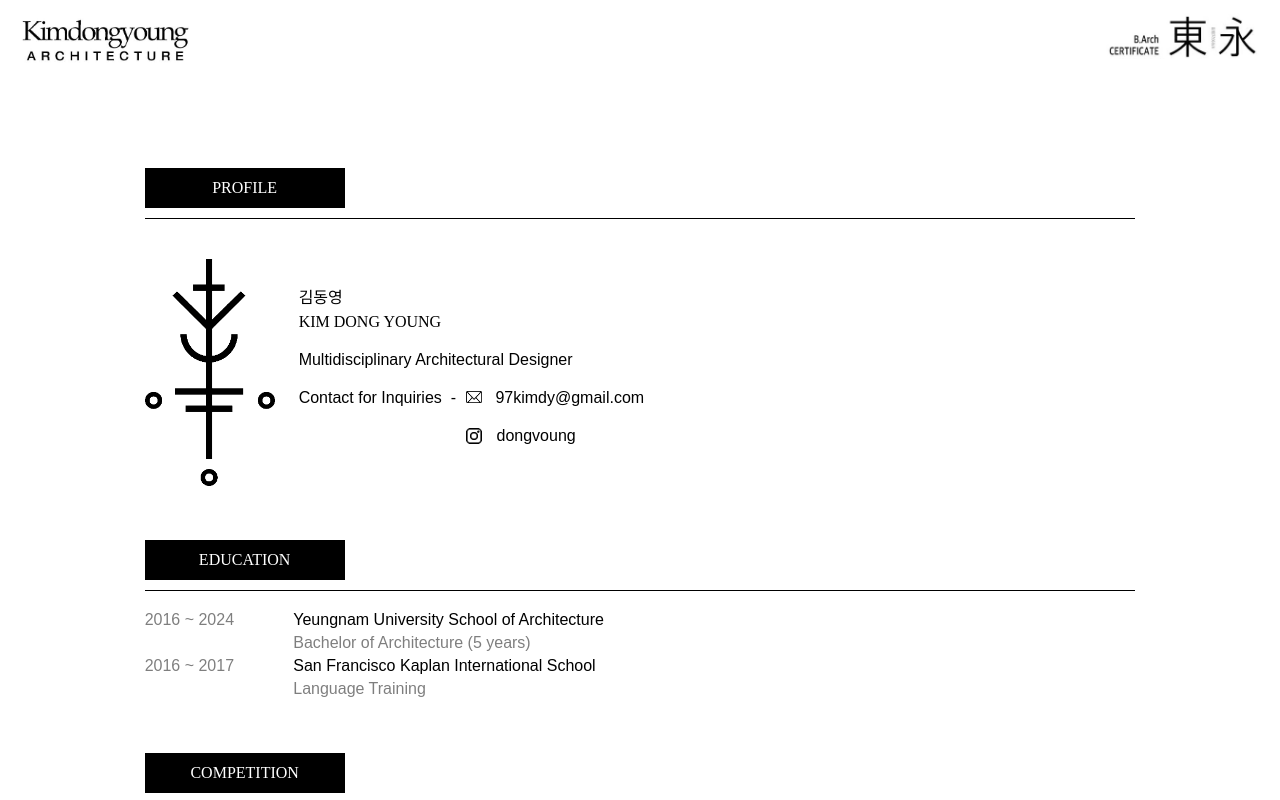
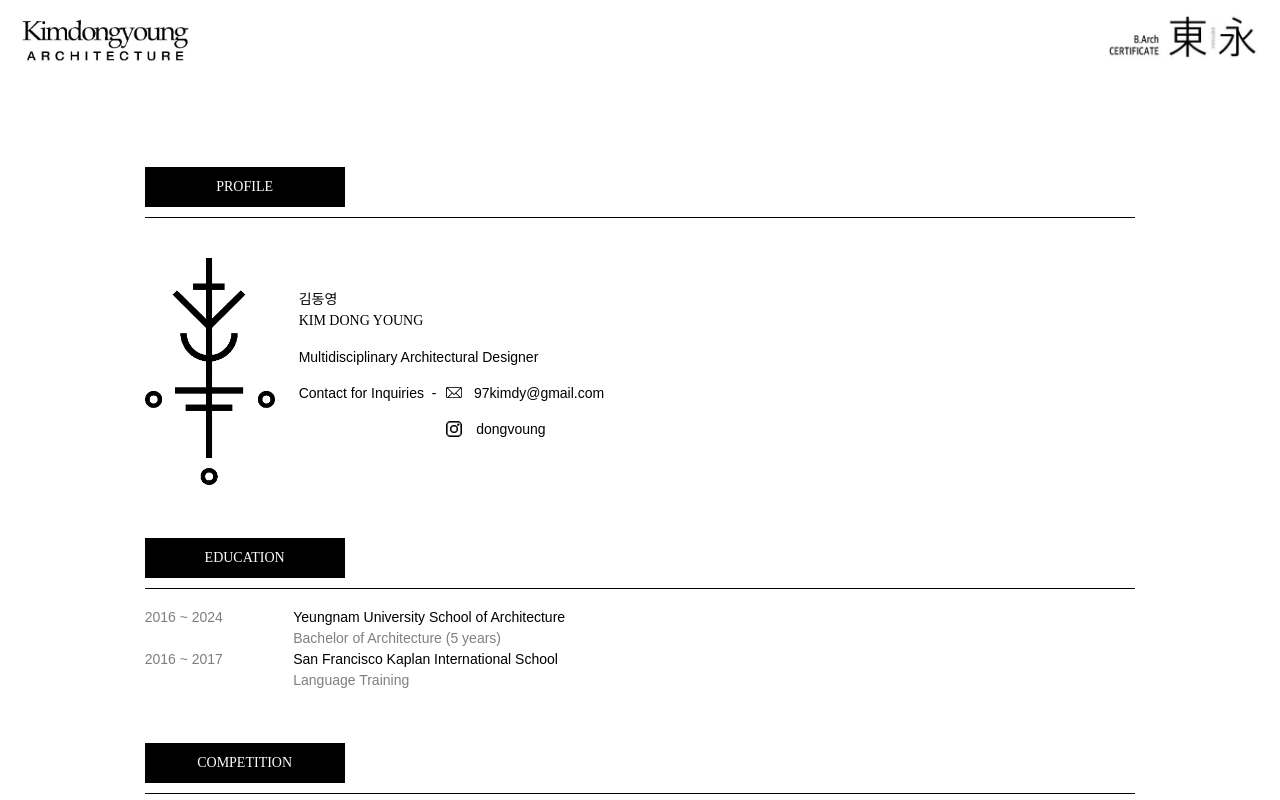
Before and after one commit to MinboyKim/Architect, a React (Create React App) app: page /profile in a window 1280 px wide. Shown: the top 800 px of the page. Built offline with nearby package versions, Linux system fonts and the light colour scheme; a web font is replaced by a local one.

Commit message:
fix: font size
프로필 폰트 사이즈 14px로 수정

```diff
--- a/src/App.css
+++ b/src/App.css
@@ -2,6 +2,7 @@
     display: flex;
     justify-content: center;
     align-items: center;
+    font-size: 14px;
 }
 
 .mApp {
--- a/src/components/Project/Project.module.css
+++ b/src/components/Project/Project.module.css
@@ -4,6 +4,7 @@
     justify-content: center;
     align-items: center;
     margin-top: 5rem;
+    font-size: 16px;
 }
 
 .carousel {
```
